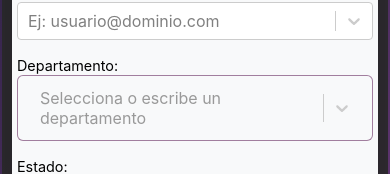
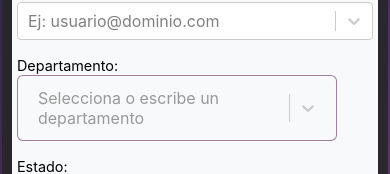
Before and after one commit to odeado/gestion-usuarios-equipos, a React (Create React App) app: page / in a window 390 px wide. Both pictures are taken after a click on the button "Añadir Usuario". Shown: the part 393-567 px from the top of the page. Built offline with nearby package versions, Linux system fonts and the light colour scheme; no server answers; the database is empty.

Commit message:
agregamos editor listado

```diff
--- a/src/components/UserDetailsModal.css
+++ b/src/components/UserDetailsModal.css
@@ -8,6 +8,8 @@
 .equipment-category-section {
   margin-bottom: 20px;
 }
+
+
 
 .equipment-category-title {
   color: #555;
@@ -731,6 +733,12 @@ display: flex;
 /* Responsive */
 @media (max-width: 768px) {
 
+  .equipment-category-section ul {
+  list-style: none;
+  padding: 0;
+  margin: 0;
+}
+
   .caja-modalU {
   display: flex;
   flex-direction: column;
@@ -797,9 +805,9 @@ display: flex;
   }
 
     .form-inputU, .react-select__control {
-    width: 100% !important;
+    width: 90% !important;
     min-width: 0 !important; /* Permitir que se reduzcan */
-    padding: 10px 12px !important; /* Ajustar padding */
+    padding: 10px 10px !important; /* Ajustar padding */
   }
 
   .modal-actionsU {
```
